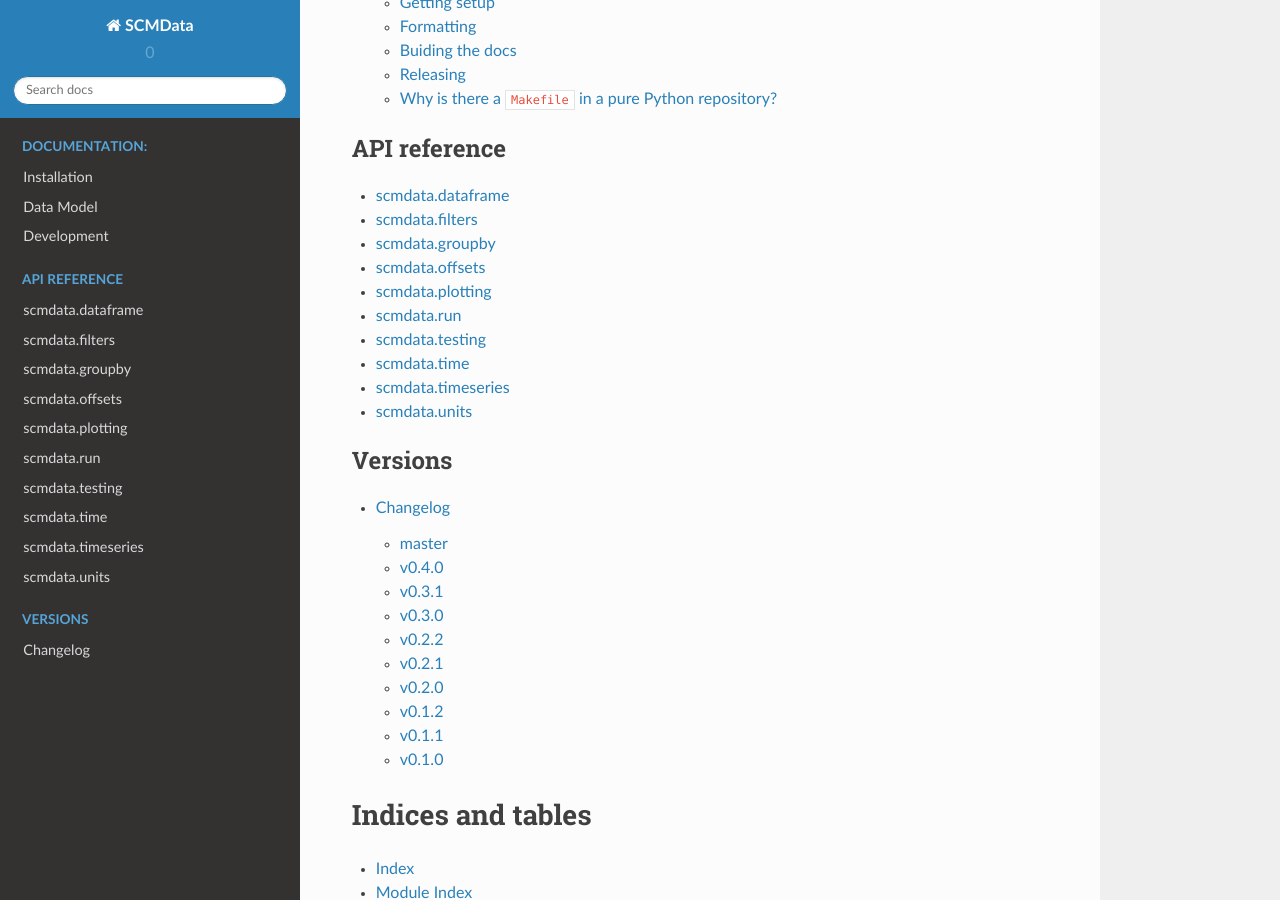
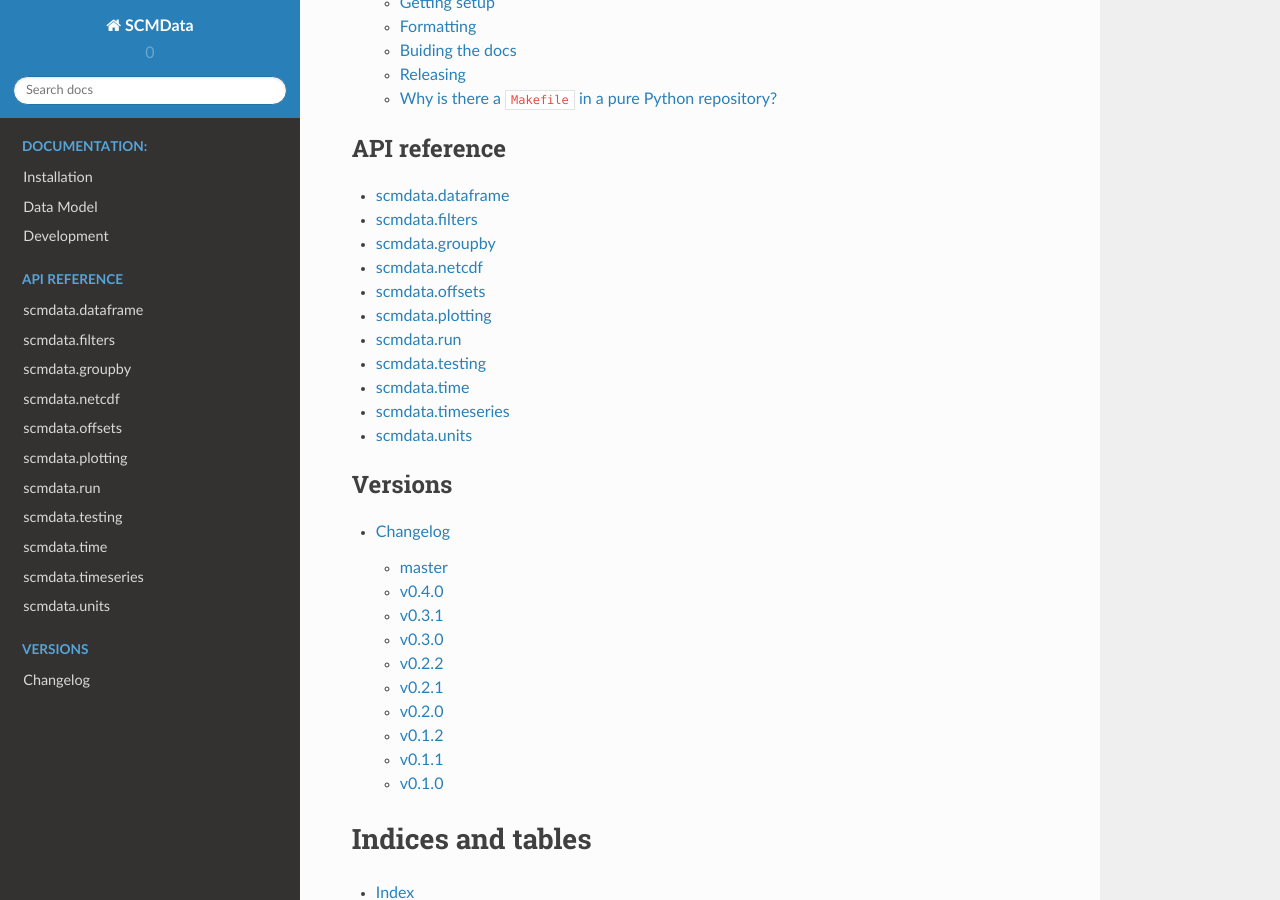
Before and after one commit to openscm/scmdata, a Sphinx documentation site: the page built from docs/source/index.rst, in a window 1280 px wide and 900 px high, scrolled down 856 px. Built offline with Sphinx 7.4.7 and the Read the Docs theme 2.0.0, drawn with Linux system fonts in a browser that asks for light colours.

Commit message:
Update docs

```diff
--- a/docs/source/index.rst
+++ b/docs/source/index.rst
@@ -29,6 +29,7 @@ SCMData
    scmdata.dataframe
    scmdata.filters
    scmdata.groupby
+   scmdata.netcdf
    scmdata.offsets
    scmdata.plotting
    scmdata.run
--- /dev/null
+++ b/docs/source/scmdata.netcdf.rst
@@ -0,0 +1,6 @@
+.. _scmdata.netcdf:
+
+scmdata.netcdf
+--------------
+
+.. automodule:: scmdata.netcdf
```
Also changed, not shown: 1 other file.
